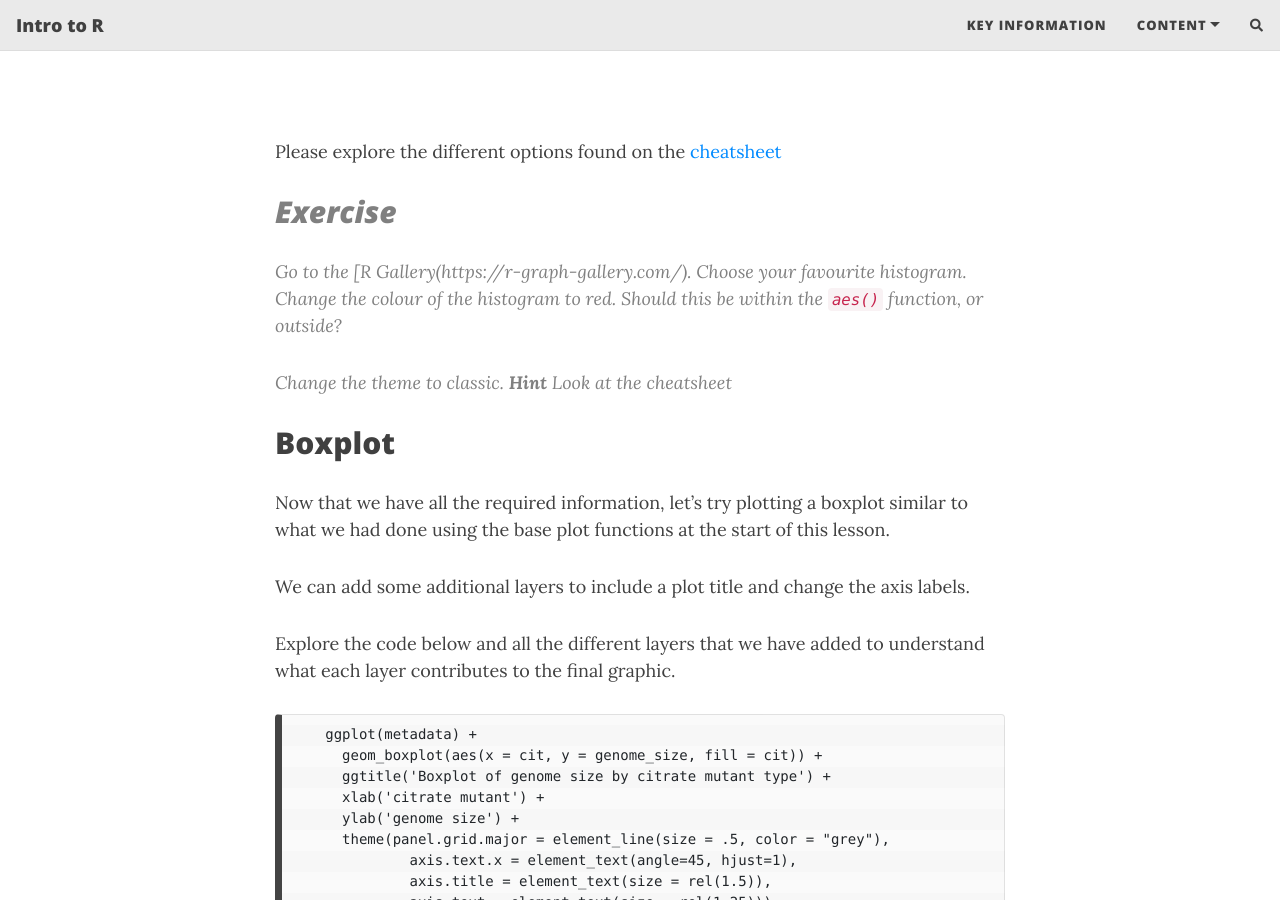
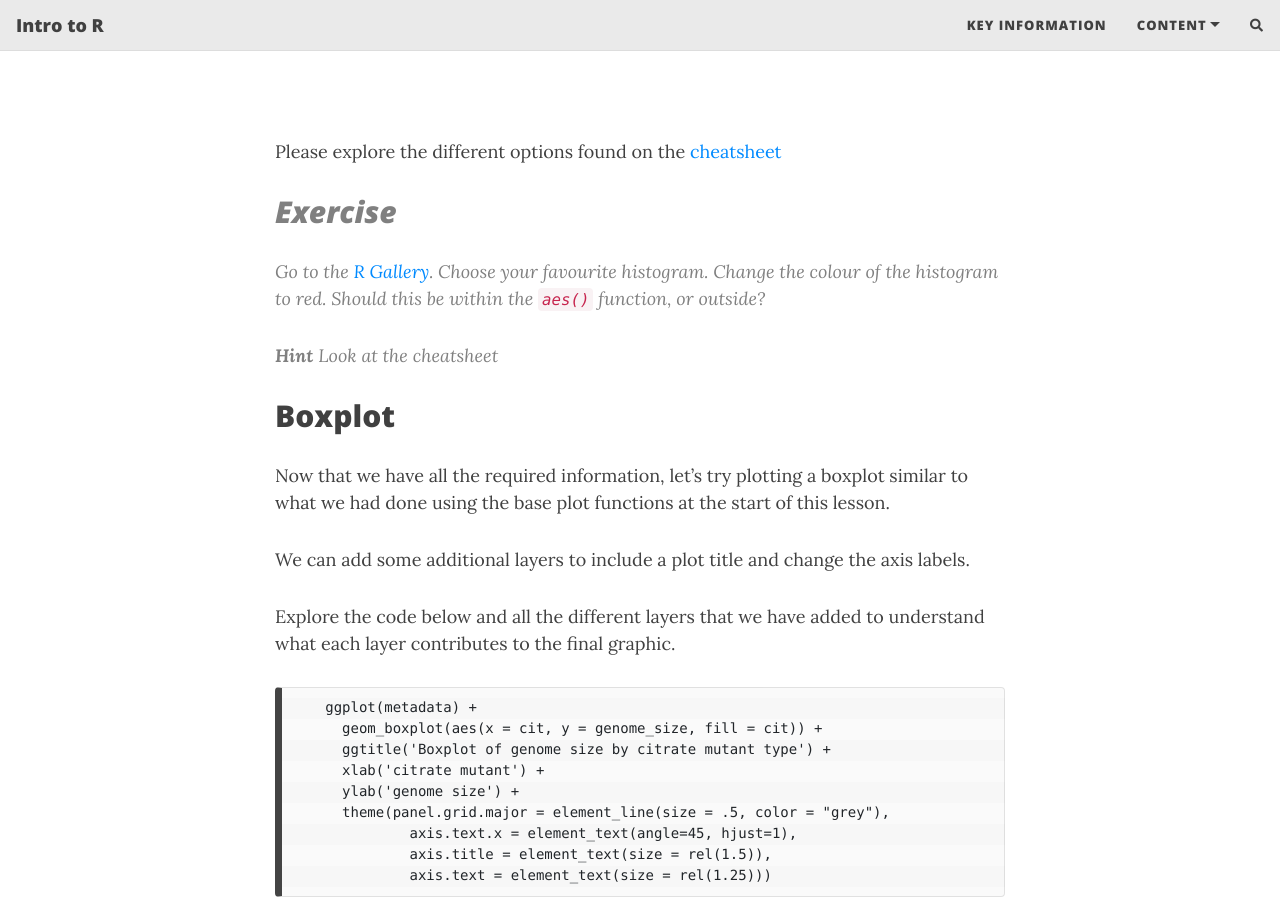
Before and after one commit to theheking/intro-to-r, a Jekyll site: the page built from content/6_datavisualisation.md, in a window 1280 px wide and 900 px high, scrolled down 5590 px. Built offline with Jekyll 4.4.1, drawn with Linux system fonts in a browser that asks for light colours; nearby versions of some CDN libraries; comment, search, counter and statistics services are not loaded.

Commit message:
Update 6_datavisualisation.md

```diff
--- a/content/6_datavisualisation.md
+++ b/content/6_datavisualisation.md
@@ -170,9 +170,9 @@ Please explore the different options found on the [cheatsheet](https://www.maths
 
 > Exercise
 > --------
-> Go to the [R Gallery(https://r-graph-gallery.com/). Choose your favourite histogram. Change the colour of the histogram to red. Should this be within the `aes()` function, or outside?
+> Go to the [R Gallery](https://r-graph-gallery.com/). Choose your favourite histogram. Change the colour of the histogram to red. Should this be within the `aes()` function, or outside?
 >
-> Change the theme to classic. **Hint** Look at the cheatsheet
+>  **Hint** Look at the cheatsheet
 
 
 
@@ -201,7 +201,7 @@ Explore the code below and all the different layers that we have added to unders
 
 > Exercise
 > --------
-> Check out other options using the [r-graph gallery](https://r-graph-gallery.com/263-ggplot2-boxplot-parameters.html).
+> Check out other options using the [r-graph gallery](https://r-graph-gallery.com/264-control-ggplot2-boxplot-colors.html).
 >
 
 Writing figures to file
```
